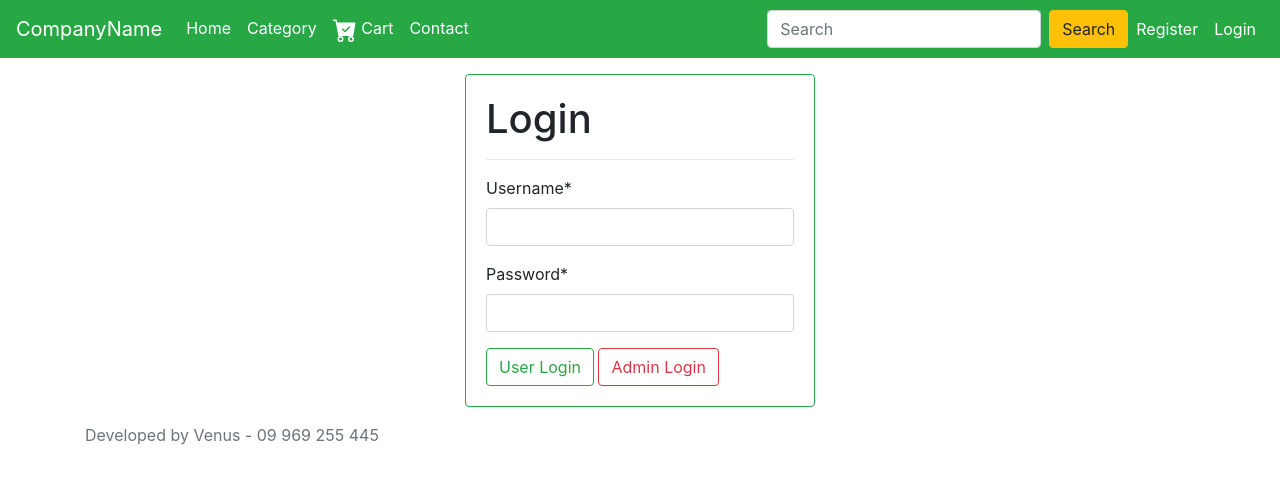
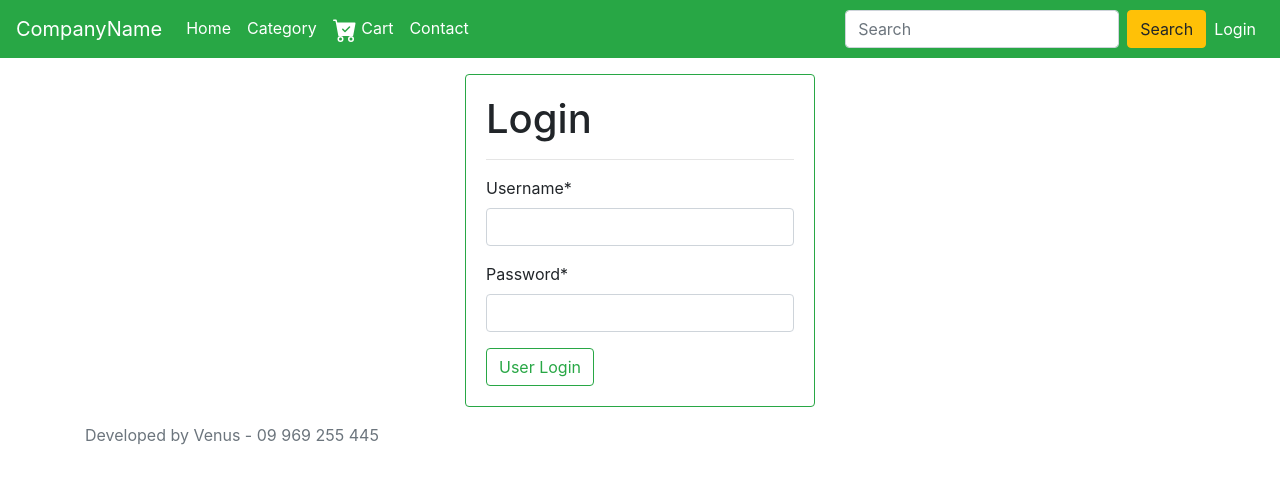
Before and after one commit to ThetNaingTunVenus/ecommerce_store, a Django app: page /login/ in a window 1280 px wide. Shown: the top 484 px of the page. Run offline with Django 3.2, Linux system fonts and the light colour scheme; some libraries are stand-ins or nearby versions.

Commit message:
Version 1.0.0.2020

```diff
--- a/ecoapp/forms.py
+++ b/ecoapp/forms.py
@@ -14,7 +14,7 @@ class CustomerRegistrationForm(forms.ModelForm):
     email = forms.CharField(widget=forms.EmailInput)
     class Meta:
         model = Customer
-        fields = ['username', 'password','email' ,'full_name', 'address']
+        fields = ['username','email', 'password','full_name', 'address']
 
     def clean_username(self):
         uname = self.cleaned_data.get('username')
--- a/templates/base.html
+++ b/templates/base.html
@@ -36,28 +36,6 @@
       </li>
 
 
-<!--       {% if request.user.customer %}-->
-<!--      <li class="nav-item dropdown">-->
-<!--        <a class="nav-link dropdown-toggle" href="#" id="navbarDropdown" role="button" data-toggle="dropdown" aria-haspopup="true" aria-expanded="false">-->
-<!--          Profile-->
-<!--        </a>-->
-<!--        <div class="dropdown-menu" aria-labelledby="navbarDropdown">-->
-<!--          <a class="dropdown-item" href="">{{request.user.username}}</a>-->
-<!--          <a class="dropdown-item" href="{% url 'ecoapp:customerprofile' %}">MyInvoice</a>-->
-<!--          <a class="dropdown-item" href="{% url 'ecoapp:adminlogin' %}">Login as Admin</a>-->
-<!--          <div class="dropdown-divider"></div>-->
-<!--          <a class="dropdown-item" href="{% url 'ecoapp:logout' %}">Logout</a>-->
-<!--        </div>-->
-<!--      </li>-->
-<!--      {% else %}-->
-<!--      <li class="nav-item active">-->
-<!--        <a class="nav-link" href="{% url 'ecoapp:customerregistration' %}">Register <span class="sr-only">(current)</span></a>-->
-<!--      </li>-->
-<!--      <li class="nav-item active">-->
-<!--        <a class="nav-link" href="{% url 'ecoapp:login' %}">Login <span class="sr-only">(current)</span></a>-->
-<!--      </li>-->
-<!--      {% endif %}-->
-
 
         <li class="nav-item active">
         <a class="nav-link" href="{% url 'ecoapp:contact' %}">Contact <span class="sr-only">(current)</span></a>
@@ -87,7 +65,7 @@
       </li>
       {% else %}
       <li class="nav-item active">
-        <a class="nav-link" href="{% url 'ecoapp:customerregistration' %}">Register <span class="sr-only">(current)</span></a>
+<!--        <a class="nav-link" href="{% url 'ecoapp:customerregistration' %}">Register <span class="sr-only">(current)</span></a>-->
       </li>
       <li class="nav-item active">
         <a class="nav-link" href="{% url 'ecoapp:login' %}">Login <span class="sr-only">(current)</span></a>
--- a/templates/customerlogin.html
+++ b/templates/customerlogin.html
@@ -19,7 +19,7 @@
 
 <!--                        <a href="{% url 'ecoapp:customerregistration' %}{% if request.GET.next %}?next={{request.GET.next}}{% endif %}">If-->
 <!--                            havn't, Please Register?</a>-->
-                        <a href="{% url 'ecoapp:adminlogin' %}" class="btn btn-outline-danger">Admin Login</a>
+<!--                        <a href="{% url 'ecoapp:adminlogin' %}" class="btn btn-outline-danger">Admin Login</a>-->
                         {% if error %}
                         <li style="color:red">{{error}}</li>
                         {% endif %}
```
Also changed, not shown: db.sqlite3.
